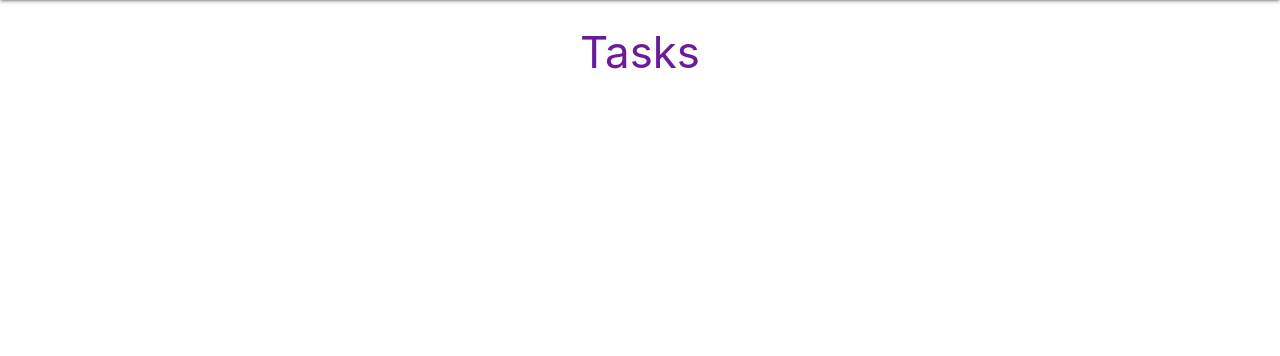
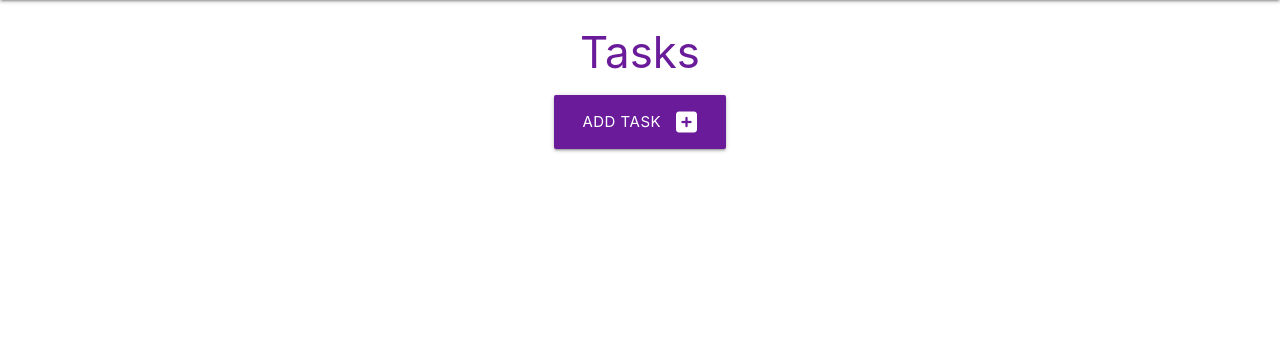
Before and after one commit to sejungkwak/task-manager, a Flask app: page / in a window 1280 px wide. Shown: the part 64-420 px from the top of the page. Run offline with Flask 2, Linux system fonts and the light colour scheme; some libraries are stand-ins or nearby versions.

Commit message:
Add button for adding task

```diff
--- a/taskmanager/templates/tasks.html
+++ b/taskmanager/templates/tasks.html
@@ -3,4 +3,12 @@
 
 <h3 class="purple-text text-darken-3 center-align">Tasks</h3>
 
+<div class="row">
+    <div class="col s12 center-align">
+        <a href="{{ url_for('add_task') }}" class="btn-large purple darken-3">
+            Add Task <i class="fas fa-plus-square right"></i>
+        </a>
+    </div>
+</div>
+
 {% endblock %}
```
